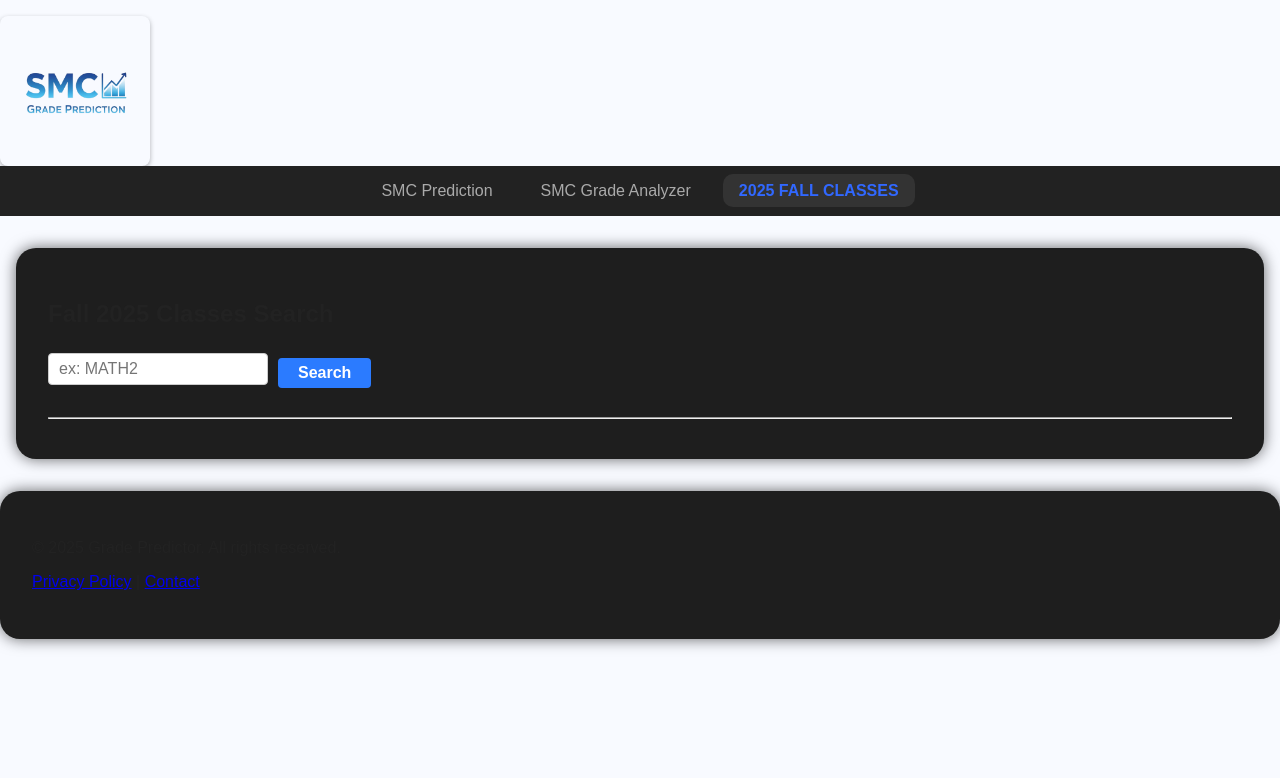
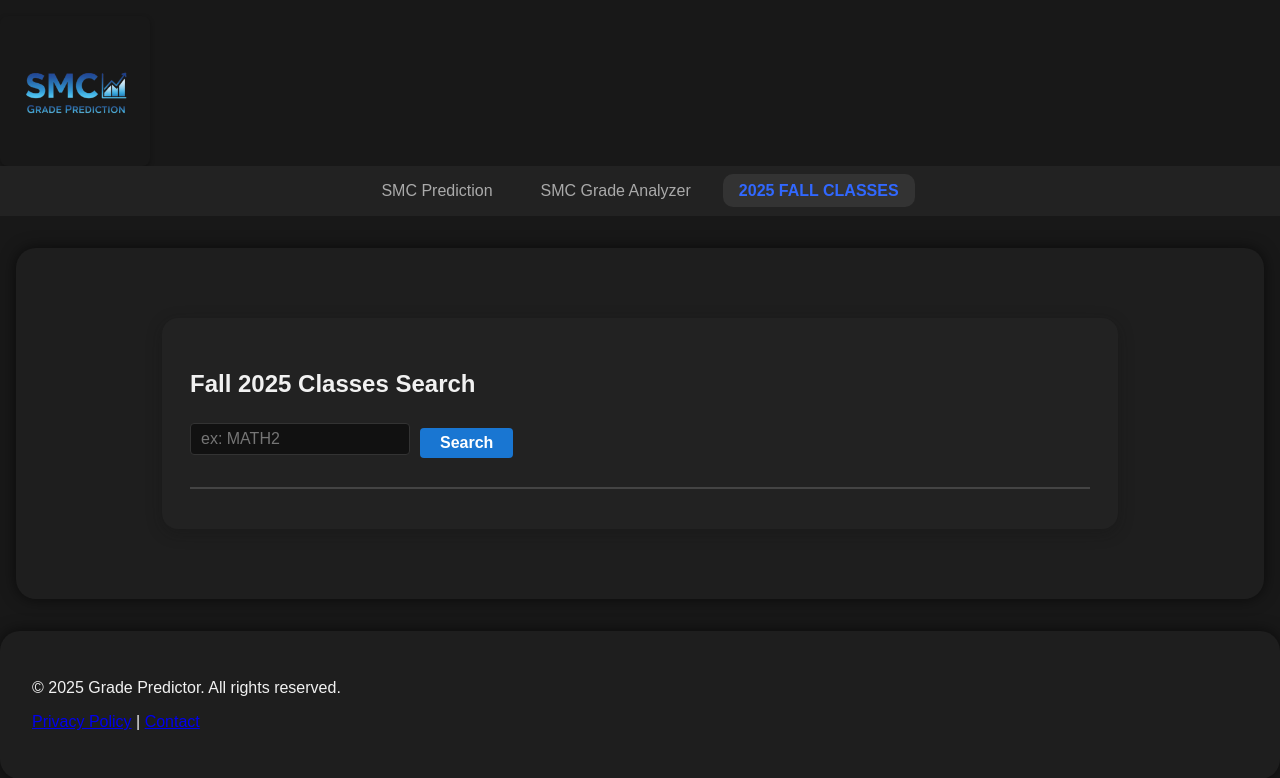
Before and after one commit to TsubasaTz/SMC-Grade-Predictor-TEST, a Flask app: page /fall_classes in a window 1280 px wide. Shown: the top 778 px of the page. Run offline with Flask 3, Linux system fonts and the light colour scheme.

Commit message:
Revamp fall classes search page with dark theme

```diff
--- a/templates/fall_classes.html
+++ b/templates/fall_classes.html
@@ -1,14 +1,15 @@
 {% extends 'base.html' %}
 {% block content %}
-  <h2>Fall 2025 Classes Search</h2>
+  <div class="dark-card">
+    <h2 style="color:#f1f1f1;">Fall 2025 Classes Search</h2>
     <form method="post" class="search-form" style="margin-bottom:20px;">
       <input type="text" name="class_name" id="courseInput" placeholder="ex: MATH2" value="{{ class_name }}">
       <button type="submit" id="searchBtn">Search</button>
     </form>
-  <hr>
+    <hr style="border-color:#444;">
     <div>
       {% if results %}
-      <table id="resultsTable" class="results-table" style="width:100%; border-collapse:collapse;">
+        <table id="resultsTable" class="results-table">
           <thead>
             <tr>
               <th>Section</th>
@@ -51,13 +52,22 @@
           });
         </script>
       {% elif class_name %}
-      <p>No matching classes found.</p>
+        <p style="color:#f1f1f1;">No matching classes found.</p>
       {% endif %}
+    </div>
   </div>
   <style>
     body {
-      background: #f8faff;
-      color: #222;
+      background: #181818; /* analyzer.html 다크 배경 */
+      color: #f1f1f1;
+    }
+    .dark-card {
+      background: #222;
+      border-radius: 16px;
+      box-shadow: 0 4px 16px rgba(20,20,20,0.32);
+      padding: 32px 28px;
+      max-width: 900px;
+      margin: 38px auto 38px auto;
     }
     .search-form {
       display: flex;
@@ -68,16 +78,16 @@
     #courseInput {
       padding: 6px 10px;
       font-size: 1rem;
-      border: 1px solid #ccc;
+      border: 1px solid #333;
       border-radius: 4px;
       width: 220px;
-      background: #fff;
-      color: #222;
+      background: #111;
+      color: #f1f1f1;
     }
     #searchBtn {
       padding: 6px 20px;
       font-size: 1rem;
-      background: #2b7bff;
+      background: #1976d2;
       color: #fff;
       border: none;
       border-radius: 4px;
@@ -85,31 +95,33 @@
     }
     #resultsTable {
       margin-top: 20px;
-      border: 1px solid #ddd;
+      border: 1px solid #333;
       width: 100%;
-      background: #fff;
-      color: #222;
-      box-shadow: 0 2px 8px rgba(60,70,100,0.04);
+      background: #222;
+      color: #f1f1f1;
       border-radius: 8px;
     }
     #resultsTable th, #resultsTable td {
       padding: 8px 12px;
-      border-bottom: 1px solid #eee;
+      border-bottom: 1px solid #444;
       text-align: center;
     }
     #resultsTable th {
-      background: #3151ad;
+      background: #111;
       color: #fff;
       font-weight: bold;
     }
     #resultsTable tr:nth-child(even) {
-      background: #eaf0fa;
+      background: #1a1a1a;
     }
     #resultsTable tr:nth-child(odd) {
-      background: #ffffff;
+      background: #222;
     }
     #aRatioHeader {
       text-decoration: underline;
     }
+    hr {
+      border: 1px solid #444;
+    }
   </style>
 {% endblock %}
```
Lines whose indentation alone changed are shown as unchanged.
